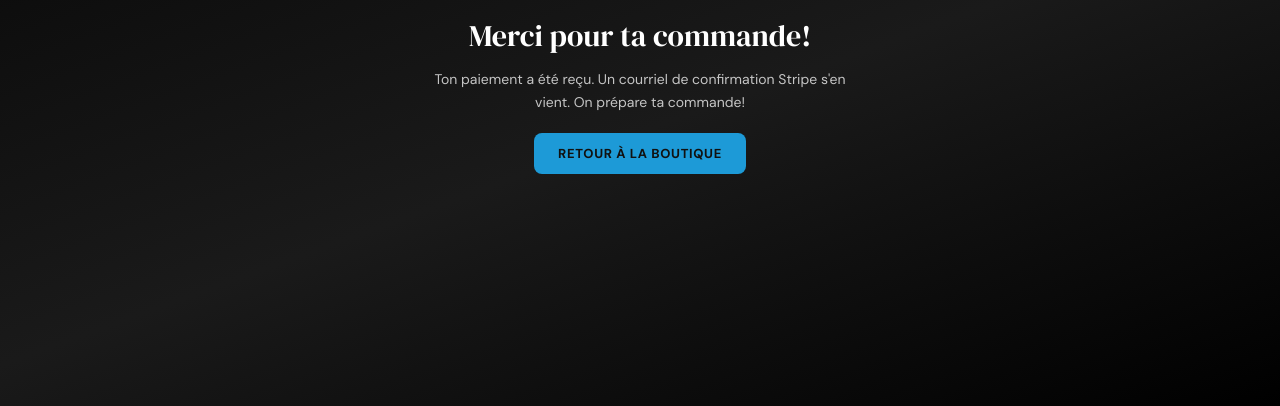
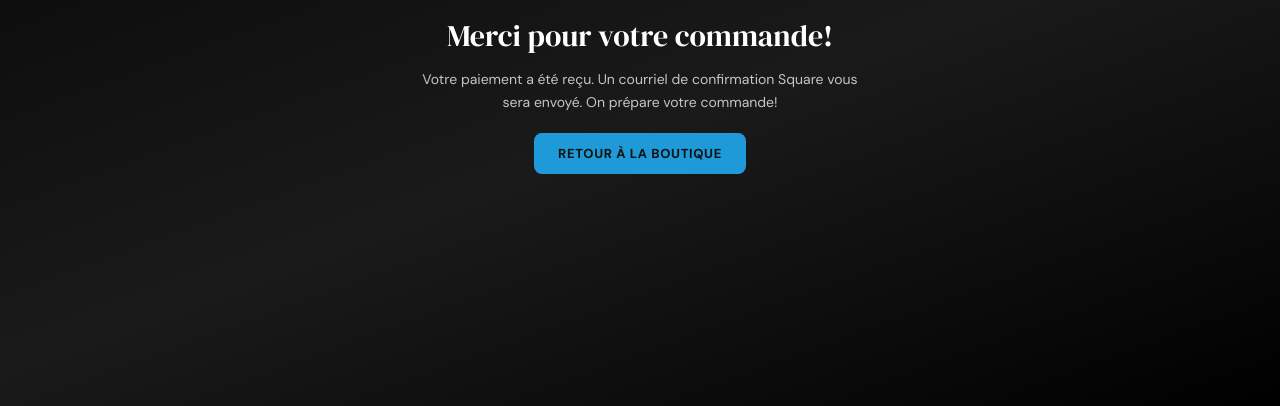
Before and after one commit to Peak2Peak26/FCMQ, a website: page merci.html in a window 1280 px wide. Shown: the part 394-800 px from the top of the page. Drawn offline with nearby package versions, Linux system fonts and the light colour scheme.

Commit message:
Update confirmation message to use formal language

```diff
--- a/merci.html
+++ b/merci.html
@@ -20,8 +20,8 @@ a{display:inline-block;background:#1d9ad7;color:#111110;text-decoration:none;pad
 <body>
 <div class="card">
   <img src="images/logo-fcmq.png" alt="FCMQ" class="merci-logo">
-  <h1>Merci pour ta commande!</h1>
-  <p>Ton paiement a été reçu. Un courriel de confirmation Stripe s'en vient. On prépare ta commande!</p>
+  <h1>Merci pour votre commande!</h1>
+  <p>Votre paiement a été reçu. Un courriel de confirmation Square vous sera envoyé. On prépare votre commande!</p>
   <a href="/">Retour à la boutique</a>
 </div>
 
```
